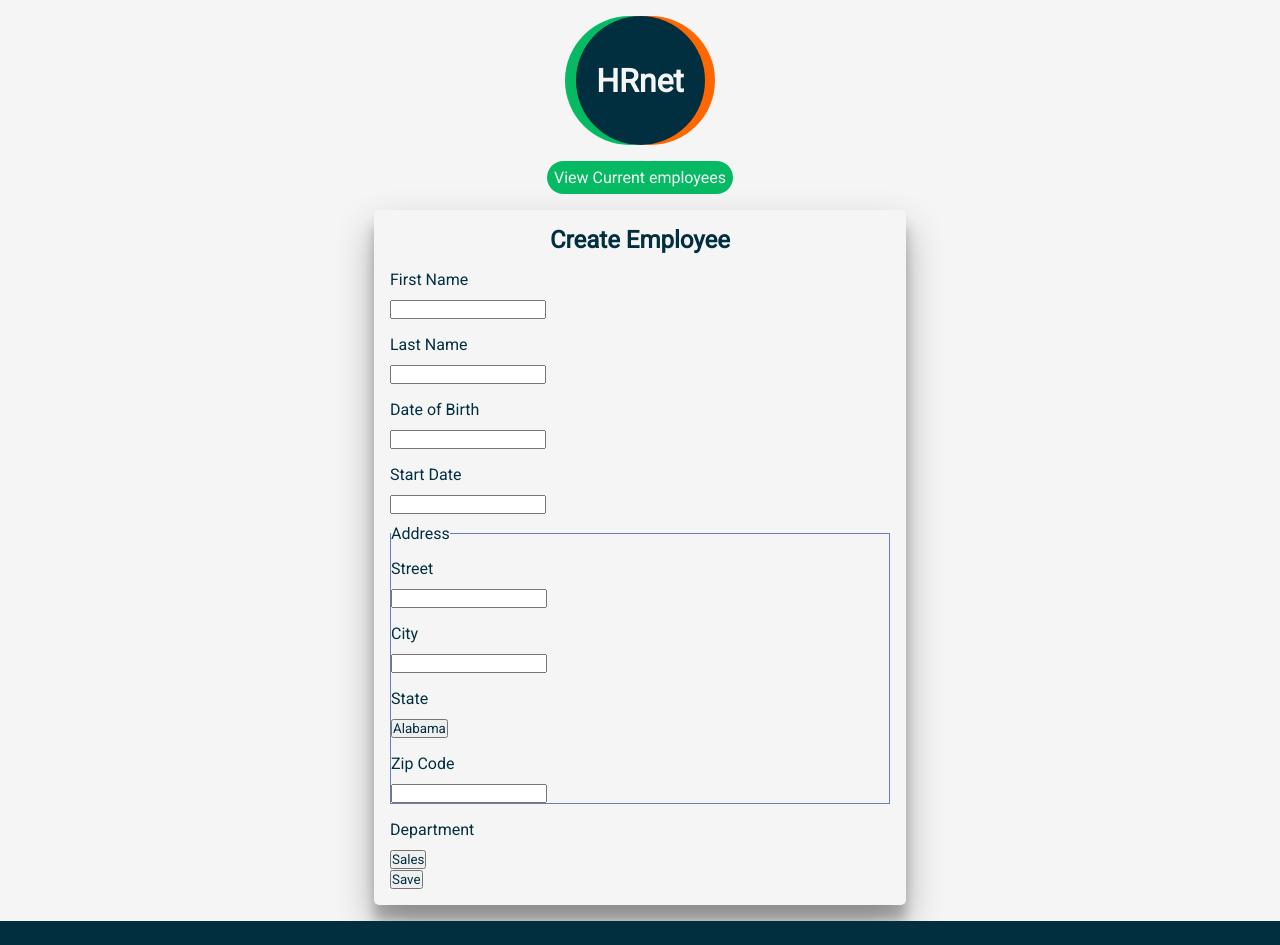
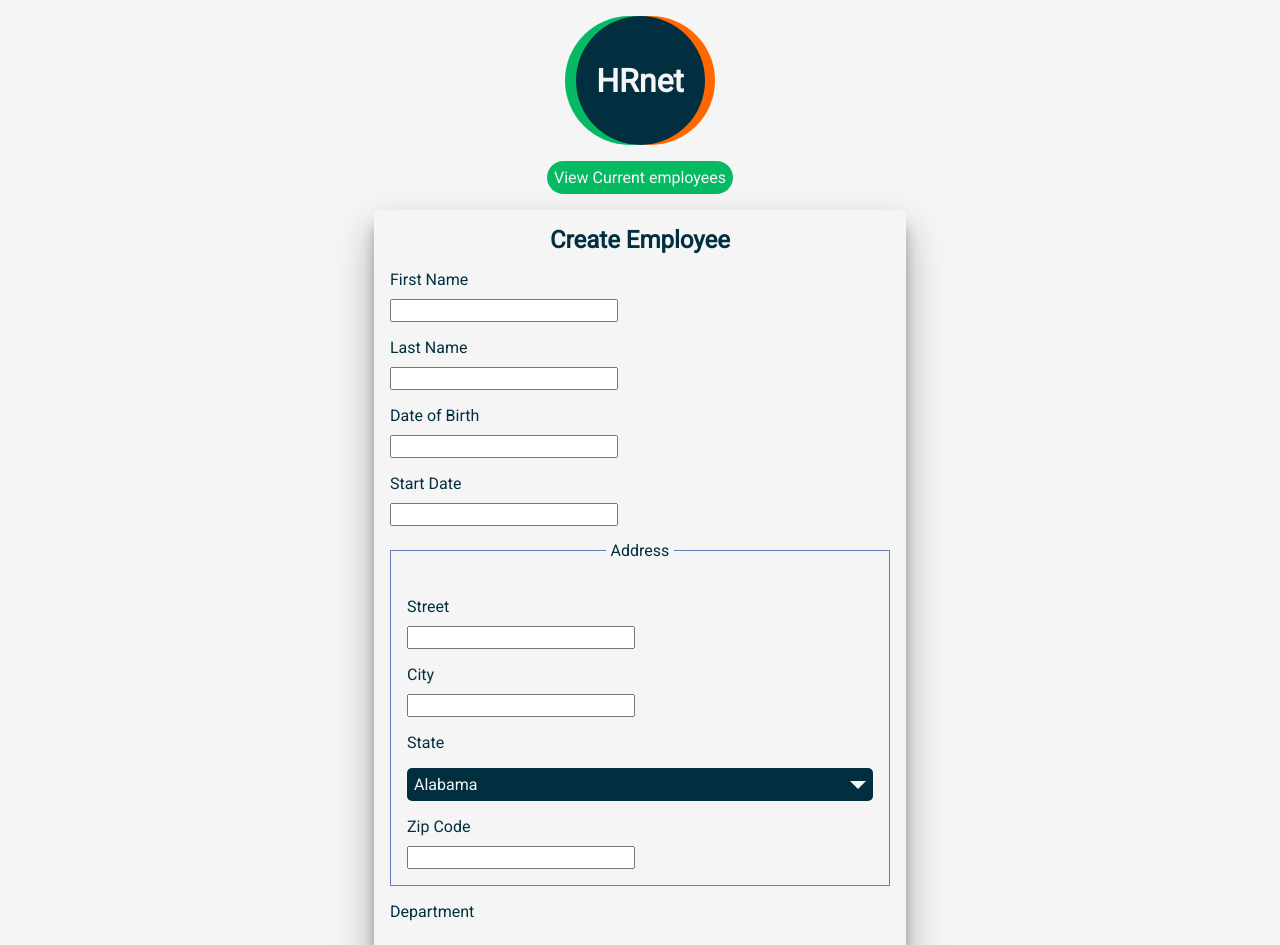
Before and after one commit to Ivan42210/projet_14_HR-net, a React (Vite) app: page / in a window 1280 px wide. Shown: the top 945 px of the page. Before the commit the page ends 921 px from the top, so only its background shows below. Built offline with nearby package versions, Linux system fonts and the light colour scheme.

Commit message:
création du plug in

```diff
--- a/src/Components/Form/Form.css
+++ b/src/Components/Form/Form.css
@@ -3,3 +3,33 @@ label {
     margin-top: 1rem;
     margin-bottom: 10px;
 }
+
+.address > legend {
+    text-align: center;
+    padding: 5px;
+    border-radius: 5px;
+}
+
+form {
+    display: flex;
+    flex-direction: column;
+}
+
+.text-input {
+    width: 220px;
+    padding: 2px;
+}
+
+.submit-btn {
+    width: 150px;
+    height: 30px;
+    margin-top: 1em;
+    align-self: center;
+    background: var(--success);
+    color: var(--light);
+    border: none;
+    border-radius: 30px;
+    font-size: 15px;
+    font-weight: bold;
+    cursor: pointer;
+}
--- a/src/Components/Form/index.jsx
+++ b/src/Components/Form/index.jsx
@@ -1,7 +1,7 @@
 import { useState } from 'react'
 import { departments } from '../../services/departments'
 import { states } from '../../services/UsState'
-import SelectMenu from '../SelectorPlugIn'
+import SelectMenu from '../../PluginSelector/Selector'
 import {PropTypes} from 'prop-types'
 import './Form.css'
 
@@ -37,38 +37,38 @@ export default function Form({onSubmit}){
         <>
             <form onSubmit={handleSubmit}>
                 <label htmlFor="first-name">First Name</label>
-                <input type="text" id='first-name' />
+                <input type="text" id='first-name' className='text-input'/>
 
                 <label htmlFor="last-name">Last Name</label>
-                <input type="text" id="last-name" />
+                <input type="text" id="last-name" className='text-input'/>
 
                 <label htmlFor="date-of-birth">Date of Birth</label>
-                <input id="date-of-birth" type="text" />
+                <input id="date-of-birth" className='text-input' type="text" />
 
                 <label htmlFor="start-date">Start Date</label>
-                <input id="start-date" type="text" />
+                <input id="start-date" className='text-input' type="text" />
 
                 <fieldset className='address'>
                     <legend>Address</legend>
 
                     <label htmlFor="street">Street</label>
-                    <input id='street' type="text"/>
+                    <input id='street' type="text" className='text-input'/>
 
                     <label htmlFor="city">City</label>
-                    <input id="city" type="text" />
+                    <input id="city" type="text" className='text-input'/>
 
                     <label htmlFor="state">State</label>
-                    <SelectMenu options={states} onChange={handleSelectorState}/>
+                    <SelectMenu options={states} onChange={handleSelectorState} labelName={'State'}/>
 
                     <label htmlFor="zip-code">Zip Code</label>
-                    <input id="zip-code" type="number" />
+                    <input id="zip-code" type="number" className='text-input'/>
 
                 </fieldset>
 
                     <label>Department</label>
-                    <SelectMenu options={departments} onChange={handleSelectorDepartment}/>
+                    <SelectMenu options={departments} onChange={handleSelectorDepartment} labelName={'Department'}/>
 
-                    <button type='submit'>Save</button>
+                    <button type='submit' className='submit-btn'>Save</button>
             </form>
         </>
     )
--- a/src/Layout/index.jsx
+++ b/src/Layout/index.jsx
@@ -1,5 +1,5 @@
 import {BrowserRouter as Router, Routes, Route } from 'react-router-dom'
-import Home from '../Pages/Home/home'
+import Home from '../Pages/Home'
 import Employees from '../Pages/Employees'
 
 export default function Layout(){
--- a/src/Pages/Home/home.jsx
+++ b/src/Pages/Home/index.jsx
@@ -8,13 +8,14 @@ import { useState } from 'react'
 
 function Home() {
 
-  const [setDatas, GenDatas] = useState([]);
+  const [GenDatas, setDatas] = useState([]);
 
   const onSubmit = (data) =>{
     setDatas(data)
+    console.log(GenDatas)
   }
 
-  console.log(GenDatas)
+
 
 
   return (
--- /dev/null
+++ b/src/PluginSelector/Selector/SelectorPlugin.css
@@ -0,0 +1,37 @@
+.selector {
+    position: relative;
+    height: auto;
+}
+
+.selector-btn {
+    padding: 7px;
+    border-radius: 5px;
+    cursor: pointer;
+    display: flex;
+    justify-content: space-between;
+    align-items: center;
+}
+
+.selector-list {
+    position: absolute;
+    z-index: 999;
+    width: 100%;
+}
+
+.selector-item {
+    padding: 10px;
+    cursor: pointer;
+}
+
+.selector-item:hover {
+    background: var(--dark);
+    color: var(--light);
+}
+
+.selector-icon {
+    width: 0;
+    height: 0;
+    border-left: 8px solid transparent;
+    border-right: 8px solid transparent;
+    border-top: 8px solid var(--light);
+}
--- a/src/Components/SelectorPlugIn/index.jsx
+++ b/src/PluginSelector/Selector/index.jsx
@@ -1,3 +1,54 @@
+import { PropTypes } from 'prop-types'
+import { useState } from 'react';
+import './SelectorPlugin.css'
+
+export default function SelectMenu({labelName, options, onChange}){
+    const [isOpen, setIsOpen ] = useState(false);
+    const [ labelvalue, setlabelValue ] = useState(options[0]);
+
+    const toggleList = () => {
+      setIsOpen(!isOpen)
+    }
+
+    const handleOnClick = (value) =>{
+      setlabelValue(value)
+      onChange(labelvalue);
+      setIsOpen(false)
+    }
+
+  return(
+    <>
+      <div className='selector'>
+          <label  className='selector-btn bg-dark text-light'
+                  htmlFor={labelName}
+                  onClick={toggleList}>{labelvalue} <div className='selector-icon'></div></label>
+          { isOpen && (
+            <ul className='selector-list bg-light b-shadow'>
+              { options.map((option, index) =>(
+              <li key={index} className='selector-item' onClick={() => {handleOnClick(option)}}>{option}</li>
+              ))}
+            </ul>
+          )}
+
+      </div>
+    </>
+  )
+}
+
+SelectMenu.propTypes = {
+  labelName: PropTypes.string,
+  options: PropTypes.arrayOf(PropTypes.string).isRequired,
+};
+
+
+
+/*
+
+{ options.map((option, index) =>(
+            <li key={index}>{option}</li>
+          ))}
+
+
 import { useState, useEffect, useRef } from "react";
 import PropTypes from 'prop-types';
 
@@ -44,7 +95,7 @@ function SelectMenu({ options, onChange }) {
       >
         <span className="selectmenu-icon"></span>
         <span className="selectmenu-label">
-          {options[0]} {/* Afficher la première option sélectionnée */}
+          {options[0]} {/* Afficher la première option sélectionnée *//*}
         </span>
       </button>
       {isOpen && (
@@ -70,3 +121,4 @@ SelectMenu.propTypes = {
 };
 
 export default SelectMenu;
+*/
--- a/src/index.css
+++ b/src/index.css
@@ -4,6 +4,7 @@
   margin: 0;
   padding: 0;
   text-decoration: none;
+  list-style: none;
   color: var(--dark);
 }
 
@@ -20,7 +21,7 @@
   background-color: var(--light);
   max-width: 1440px;
   margin: 0 auto;
-  height: 100%;
+  height: 180vh;
 }
 
 body {
@@ -108,5 +109,5 @@ body {
 .address {
   margin-top: 10px;
   border: solid 1px var(--primary);
-  padding: 0;
+  padding: 1em;
 }
```
